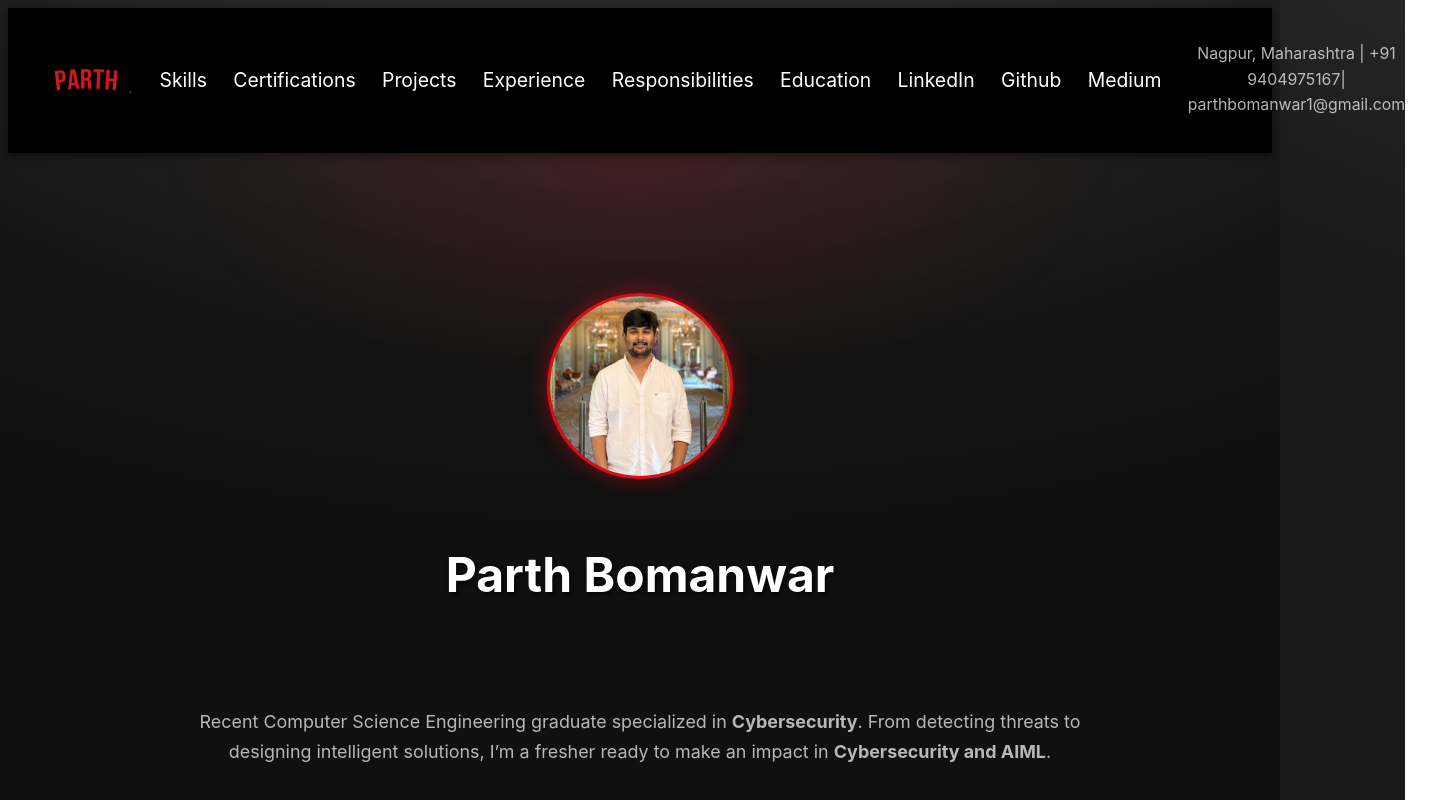
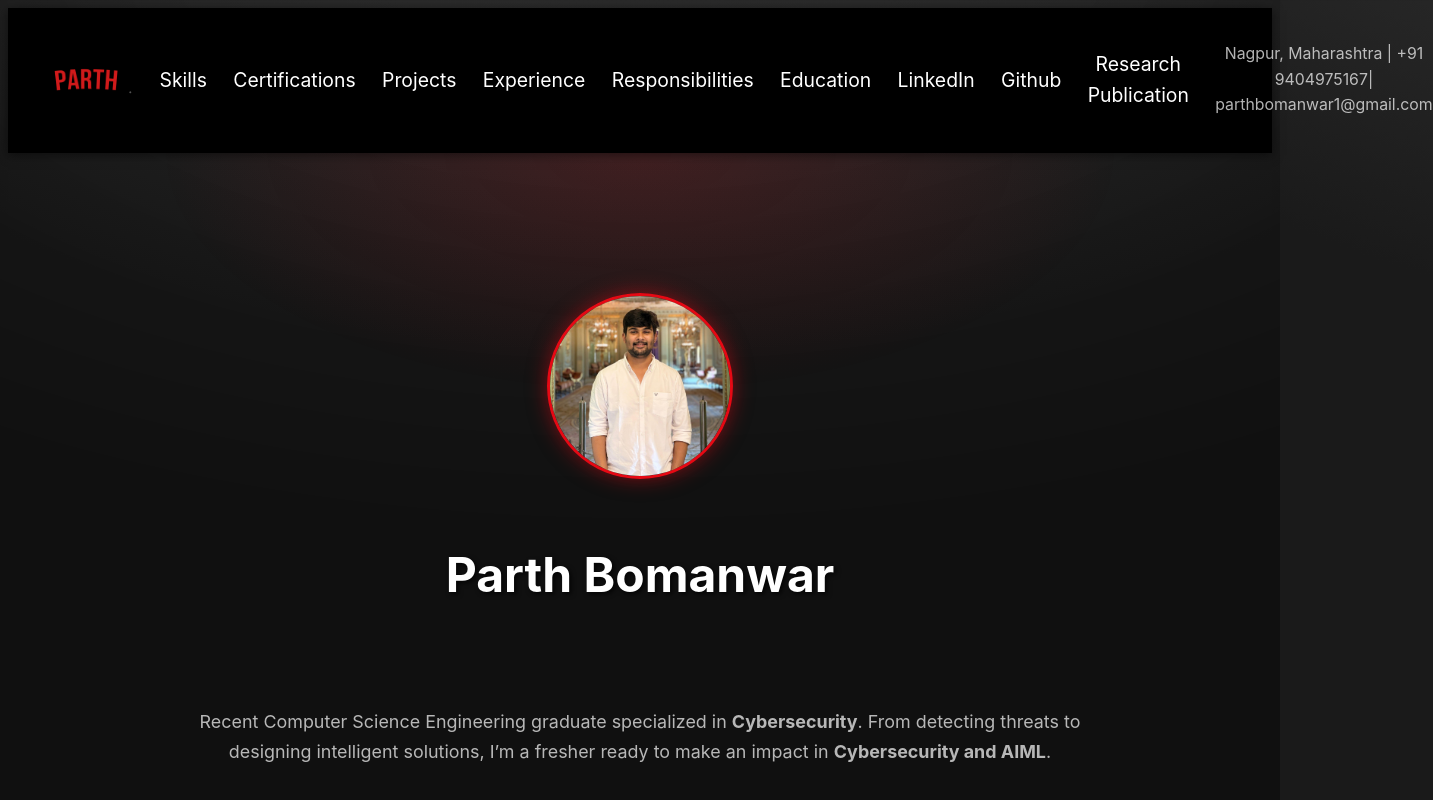
Before and after one commit to ParthBomanwar/Parth-webresume, a React (Create React App) app: page / in a window 1280 px wide. Both pictures are taken after a click on the element "Parth Bomanwar". Shown: the top 800 px of the page, 1433 px wide, since content can reach past the window. Built offline with nearby package versions, Linux system fonts and the light colour scheme; the HTML template or start-up script is replaced by a standard one.

Commit message:
Update NavBar.js

```diff
--- a/src/NavBar.js
+++ b/src/NavBar.js
@@ -38,12 +38,12 @@ const Navbar = () => {
             Github
           </a>
           <a
-            href="https://medium.com/@parthbomanwar"
+            href="https://www.researchgate.net/profile/Parth-Bomanwar"
             target="_blank"
             rel="noopener noreferrer"
             className="navbar__link"
           >
-            Medium
+            Research Publication
           </a>
         </div>
         <div className="navbar__tools">
```
